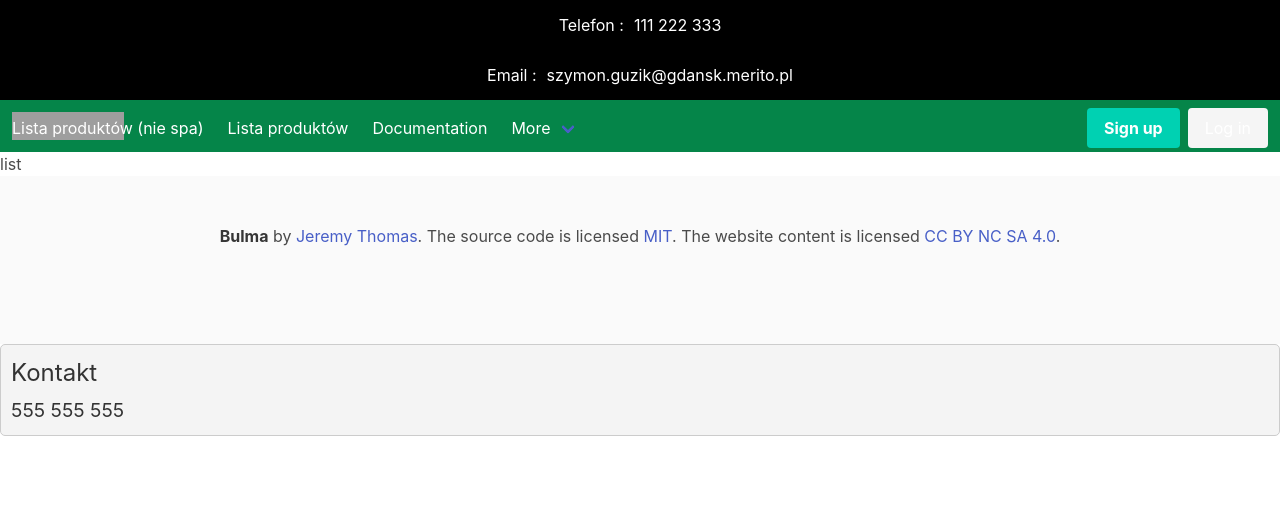
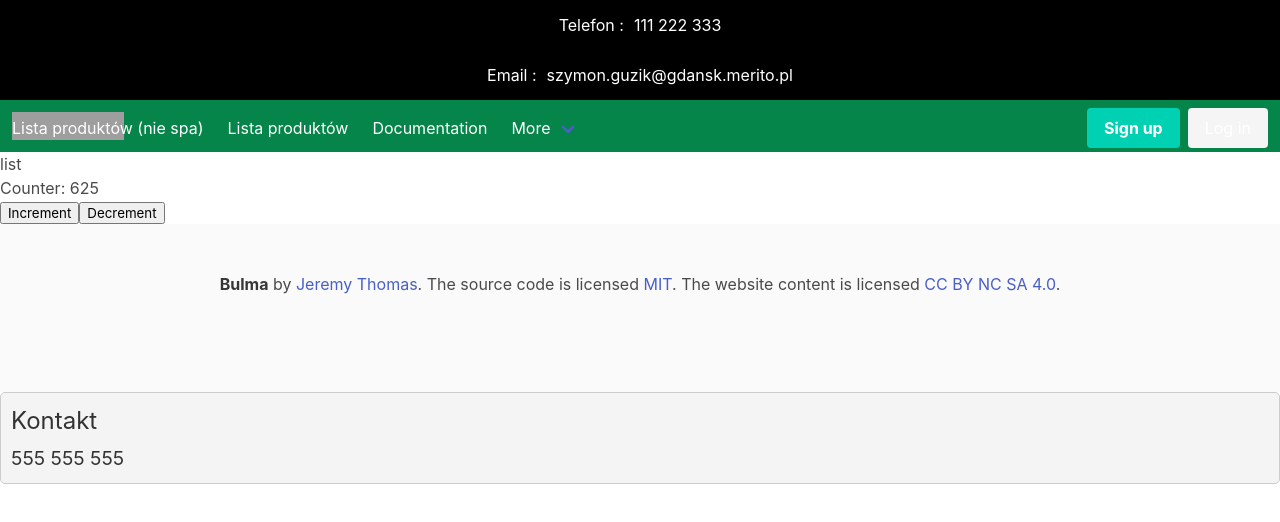
Before and after one commit to szguzik-wsb/pwa-synchroniczne, a Nuxt app: page /list in a window 1280 px wide. Shown: the top 522 px of the page. Built offline with nearby package versions, Linux system fonts and the light colour scheme; grey boxes are pictures that could not be loaded.

Commit message:
state managment

```diff
--- /dev/null
+++ b/composables/states.ts
@@ -0,0 +1 @@
+export const useCounter = () => useState<number>("counter", () => 0);
--- a/layouts/default.vue
+++ b/layouts/default.vue
@@ -27,8 +27,5 @@ const footerData = {
     <TopNav/>
       <slot/>
     <Footer/>
-    <FooterInfo
-      :title="footerData.title"
-      :content="'555 555 555'"
-    />
+    <FooterInfo :title="footerData.title" :content="'555 555 555'"/>
 </template>
--- a/pages/list.vue
+++ b/pages/list.vue
@@ -1,3 +1,9 @@
+<script setup>
+const counter = useState("counter", () => Math.round(Math.random() * 1000));
+</script>
 <template>
     <h3>list</h3>
+    <p>Counter: {{ counter }}</p>
+  <button @click="counter++">Increment</button>
+  <button @click="counter--">Decrement</button>
 </template>
```
